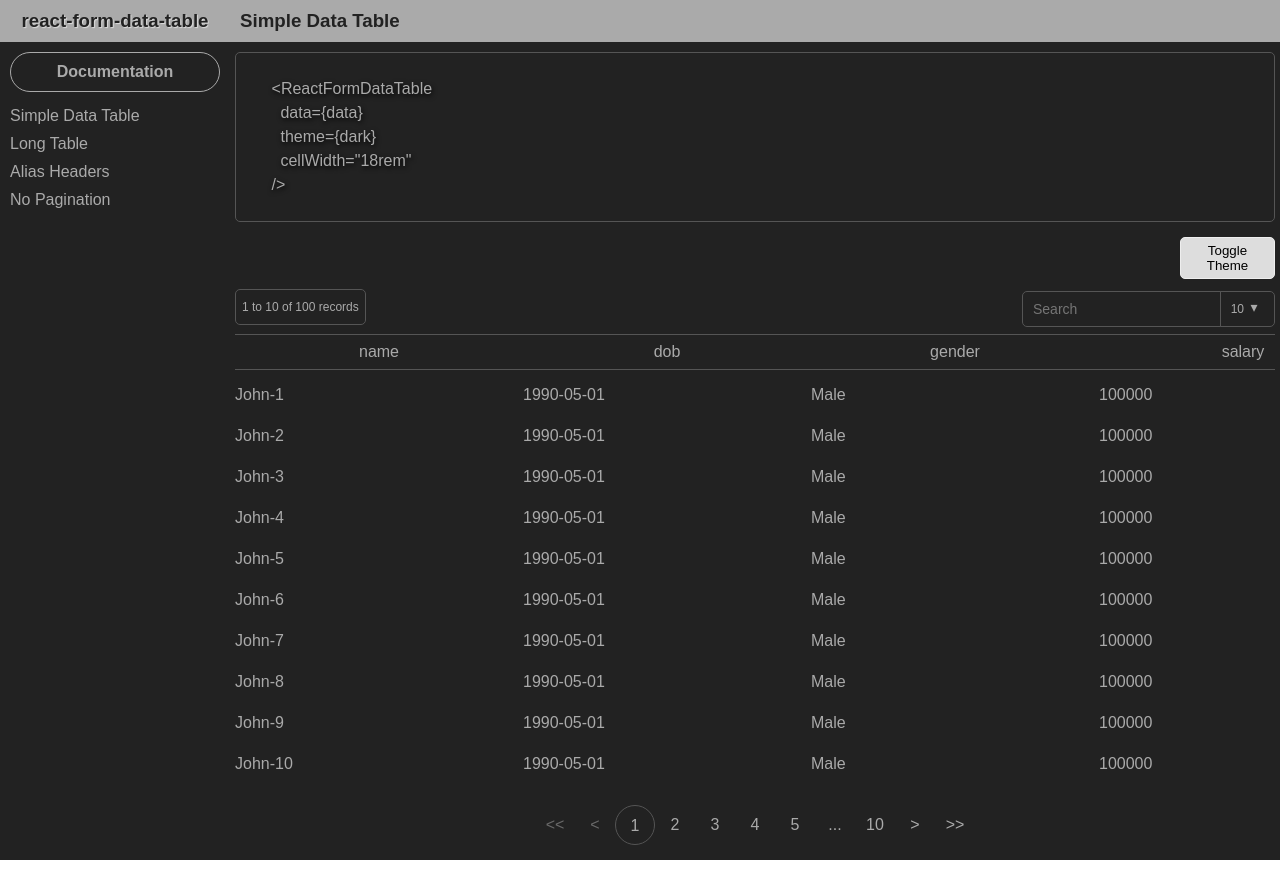
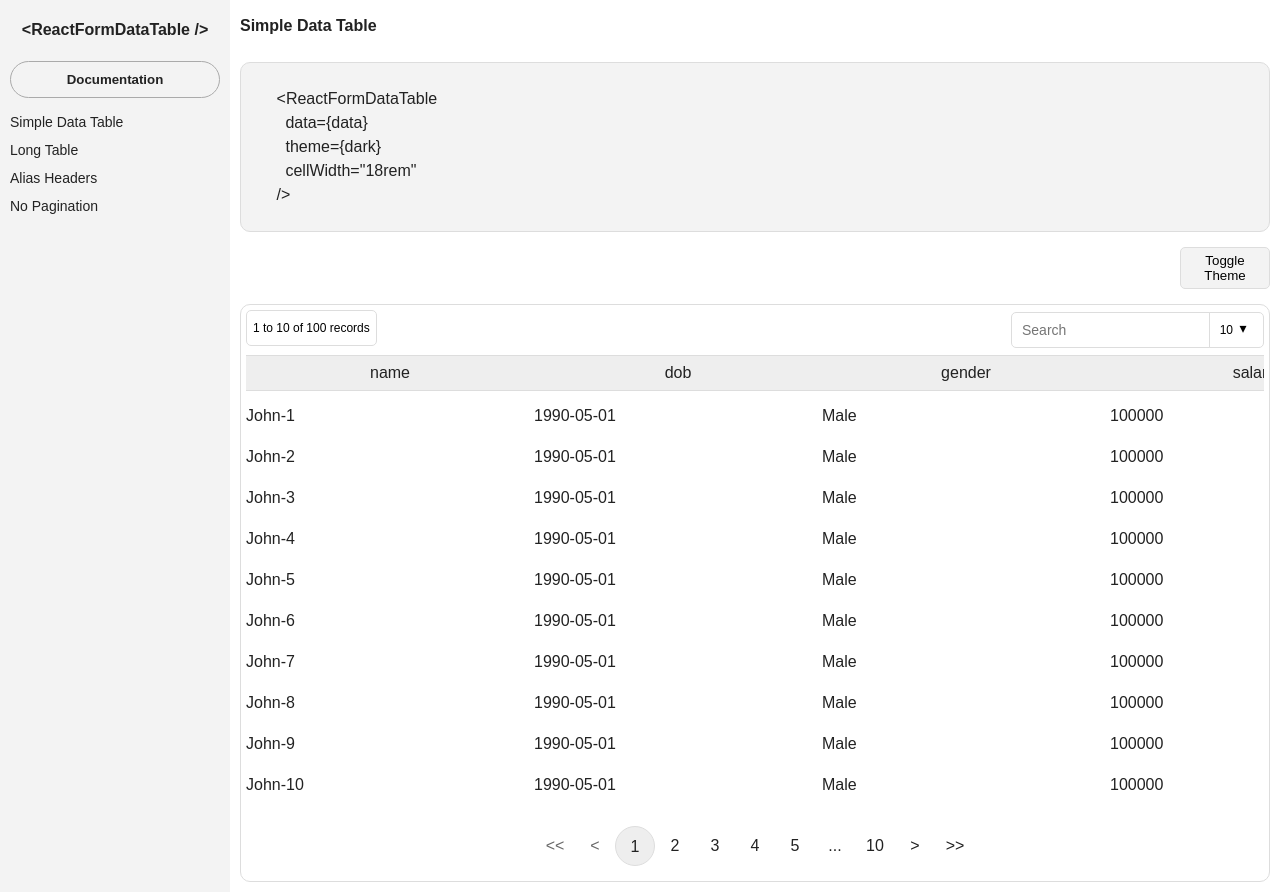
Before and after one commit to bharani-palani-zz/react-form-data-table, a React (Create React App) app: page / in a window 1280 px wide. Before the commit the page ends 860 px from the top, so only its background shows below. Built offline with nearby package versions, Linux system fonts and the light colour scheme; the HTML template or start-up script is replaced by a standard one.

Commit message:
white sentiment

```diff
--- a/src/documentation/Documentation.scss
+++ b/src/documentation/Documentation.scss
@@ -1,3 +1,6 @@
+$bg: #f3f3f3;
+$color: #222;
+$highLight: #ddd;
 .documentation {
   display: grid;
   grid-template-columns: 230px auto;
@@ -9,16 +12,20 @@
   }
   .overflowHidden {
     overflow: hidden;
-    background: #222;
+  }
+  .react-form-data-table {
+    border-radius: 10px;
+    margin: 10px;
+    border: solid 1px $highLight;
   }
   .code {
-    margin: 10px 5px;
-    color: #aaa;
+    margin: 10px;
+    color: $color;
+    background: $bg;
     line-height: 1.5;
     font-family: Arial, Helvetica, sans-serif;
-    text-shadow: 1px 2px 5px #000;
-    border: solid 1px #555;
-    border-radius: 5px;
+    border: solid 1px $highLight;
+    border-radius: 10px;
   }
   .infoDiv {
     display: grid;
@@ -28,31 +35,31 @@
     padding: 5px 0;
   }
   .btn {
-    border: solid 1px #eee;
-    background: #ddd;
+    border: solid 1px $highLight;
+    background: $bg;
     padding: 5px 10px;
     border-radius: 5px;
-    margin-right: 10px;
+    margin-right: 15px;
     cursor: pointer;
   }
   .heading {
-    background: #aaa;
     margin: 0;
     padding: 10px;
-    color: #222;
+    color: $color;
+    line-height: 2;
   }
   .brand {
-    background: #aaa;
+    background: $bg;
     margin: 0;
     padding: 10px 0;
-    color: #222;
-    text-shadow: 1px 1px 1px #ddd;
+    color: $color;
+    text-decoration: none;
   }
   .doc {
-    background: #222;
+    background: $bg;
     margin: 0;
     padding: 10px;
-    color: #aaa;
+    color: $color;
     border-radius: 20px;
     border: solid 1px #aaa;
     margin: 10px;
@@ -61,8 +68,8 @@
     border-radius: 5px;
   }
   .sideBar {
-    background: #222;
-    color: #aaa;
+    background: $bg;
+    color: $color;
     ul {
       list-style: none;
       padding: 0px;
@@ -70,11 +77,12 @@
       li {
         padding: 5px 10px;
         a {
-          color: #aaa;
+          color: $color;
           text-decoration: none;
+          font-size: 14px;
         }
         &.active {
-          background: #aaa;
+          background: $highLight;
           a {
             color: #222;
           }
--- a/src/documentation/SideBar.js
+++ b/src/documentation/SideBar.js
@@ -11,12 +11,12 @@ const SideBar = props => {
 
   return (
     <div className="sideBar">
-      <h3 align="center" className="brand">
-        react-form-data-table
-      </h3>
-      <h4 align="center" className="doc">
+      <h4 align="center">
+        <Link to="/" className="brand">{`<ReactFormDataTable />`}</Link>
+      </h4>
+      <h5 align="center" className="doc">
         Documentation
-      </h4>
+      </h5>
       <ul>
         {menus.map((menu, i) => (
           <li key={i} className={splitLocation[1] === menu.href.replace("/","") ? "active" : ""}>
--- a/src/documentation/tables/AliasHeaders.js
+++ b/src/documentation/tables/AliasHeaders.js
@@ -18,20 +18,18 @@ const AliasHeaders = props => {
   return (
     <>
       <div className="overflowHidden">
-        <h3 className="heading">Long Table</h3>
+        <h4 className="heading">Long Table</h4>
         <pre className="code">
           {`
         <ReactFormDataTable
           TableAliasRows={[ "Name", "DOB", "Gender", "Salary" ]}
           data={data}
-          theme="dark"
         />
         `}
         </pre>
         <ReactFormDataTable
           TableAliasRows={["Name", "DOB", "Gender", "Salary"]}
           data={data}
-          theme="dark"
         />
       </div>
     </>
--- a/src/documentation/tables/LongTable.js
+++ b/src/documentation/tables/LongTable.js
@@ -18,19 +18,17 @@ const LongTable = props => {
   return (
     <>
       <div className="overflowHidden">
-        <h3 className="heading">Long Table</h3>
+        <h4 className="heading">Long Table</h4>
         <pre className="code">
           {`
         <ReactFormDataTable
           data={data}
-          theme="dark"
         />
         `}
         </pre>
         <ReactFormDataTable
           TableAliasRows={TableAliasRows}
           data={data}
-          theme="dark"
         />
       </div>
     </>
--- a/src/documentation/tables/NoPagination.js
+++ b/src/documentation/tables/NoPagination.js
@@ -18,20 +18,18 @@ const NoPagination = props => {
   return (
     <>
       <div className="overflowHidden">
-        <h3 className="heading">Long Table</h3>
+        <h4 className="heading">Long Table</h4>
         <pre className="code">
         {`
         <ReactFormDataTable
           config={{ footer: { pagination: {} } }}
           data={data}
-          theme="dark"
         />
       `}
         </pre>
         <ReactFormDataTable
           config={{ footer: { pagination: {} } }}
           data={data}
-          theme="dark"
         />
       </div>
     </>
--- a/src/documentation/tables/SimpleDataTable.js
+++ b/src/documentation/tables/SimpleDataTable.js
@@ -18,7 +18,7 @@ const SimpleDataTable = props => {
   return (
     <>
       <div className="overflowHidden">
-        <h3 className="heading">Simple Data Table</h3>
+        <h4 className="heading">Simple Data Table</h4>
         <pre className="code">
           {`
         <ReactFormDataTable
@@ -34,7 +34,7 @@ const SimpleDataTable = props => {
         </div>
         <ReactFormDataTable
           data={dbData}
-          theme={!toggle ? "dark" : "light"}
+          theme={toggle ? "dark" : "light"}
           cellWidth="18rem"
         />
       </div>
--- a/src/root/scss/biGrid.scss
+++ b/src/root/scss/biGrid.scss
@@ -9,7 +9,7 @@
     .heading {
       color: $biGridHeadingColor;
       background: $biGridHeadingBackGroundColor;
-      padding: 10px 6px;
+      padding: 5px 6px;
       border-radius: 5px;
       display: inline-block;
       white-space: nowrap;
```
Also changed, not shown: 1 other file (tests, documents, lock files or other folders).
